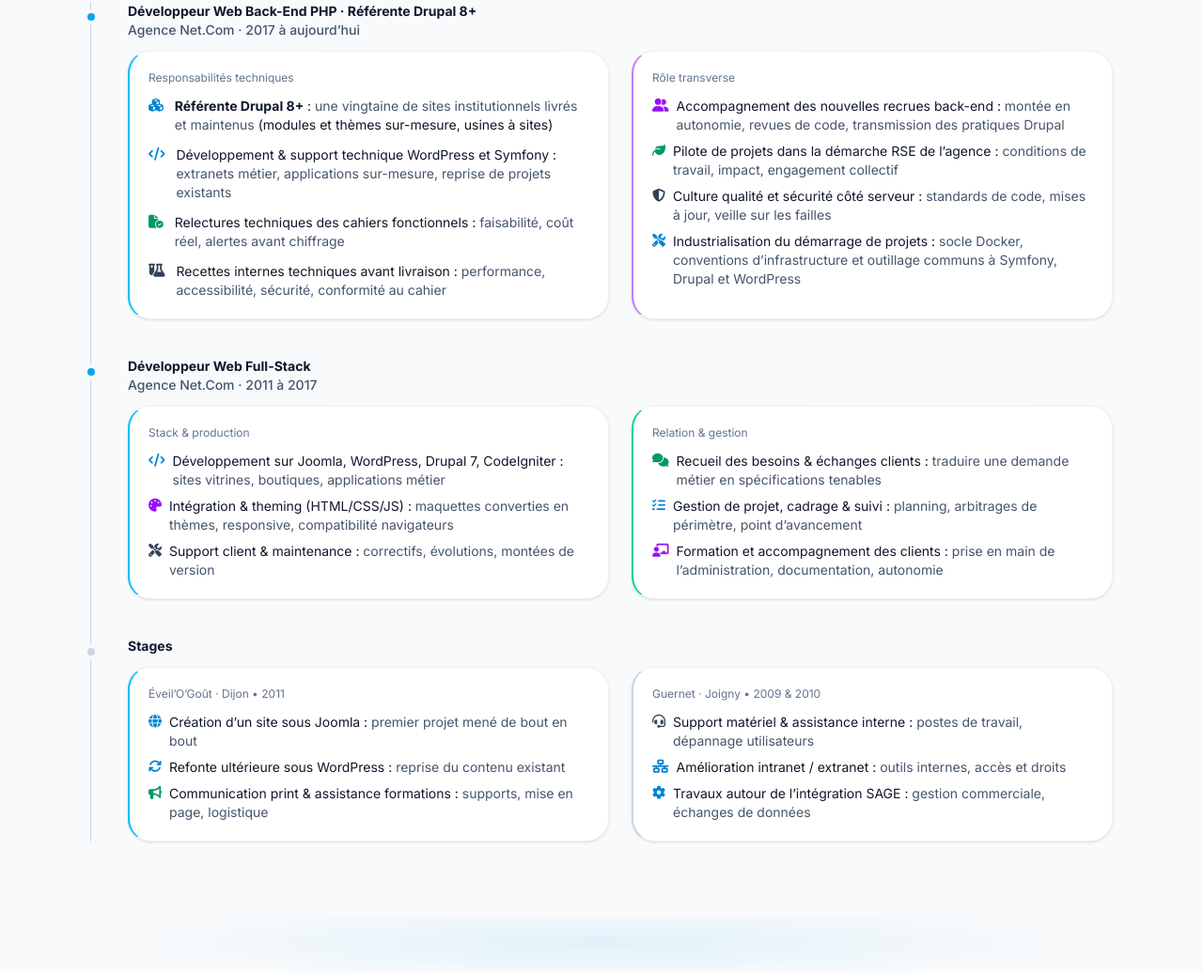
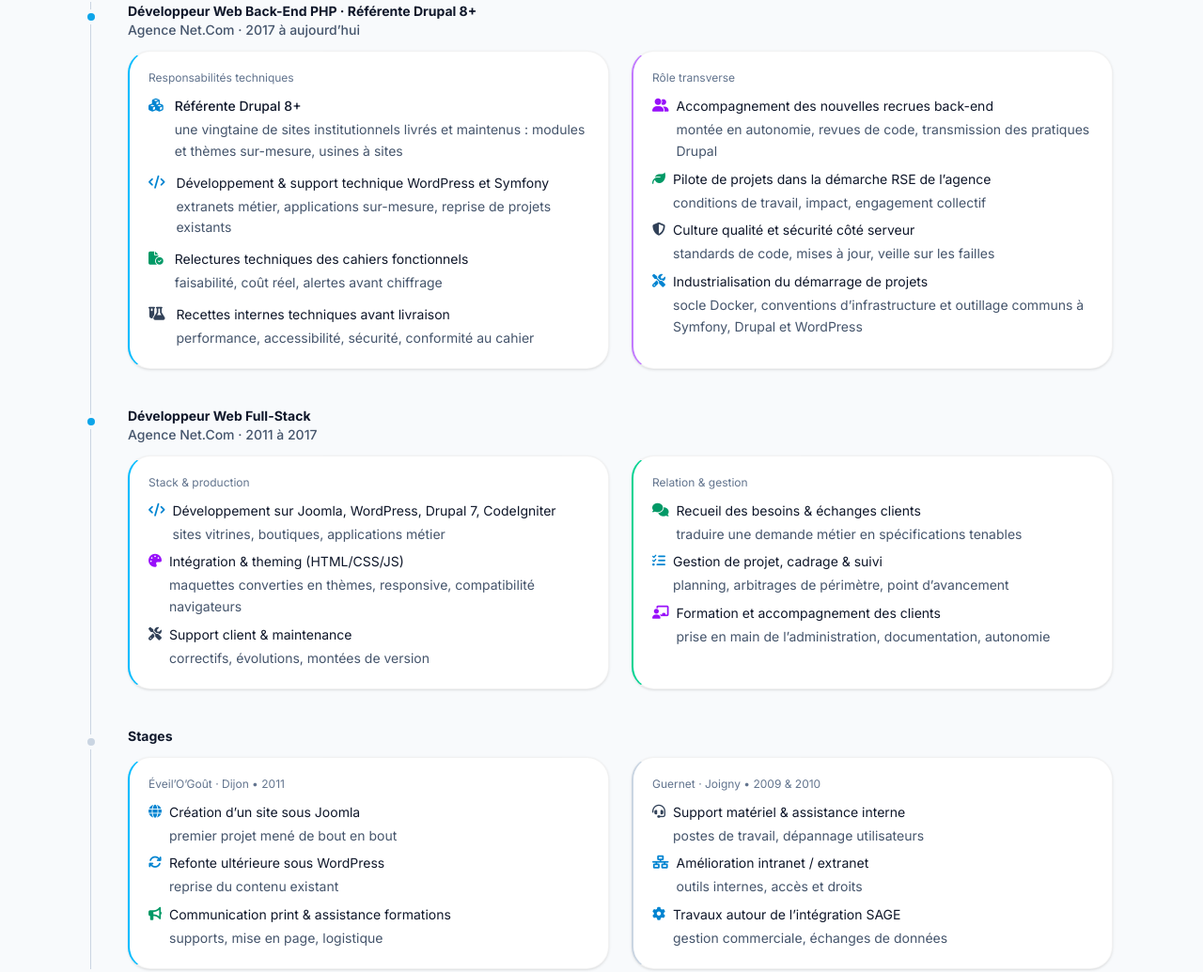
Before and after one commit to mmagny89/mmagny, a plain HTML site: page site/index.html in a window 1280 px wide. Shown: the part 4225-5260 px from the top of the page at 94% size. Drawn offline with nearby package versions, Linux system fonts and the light colour scheme.

Commit message:
refactor(site): aérer les points de la section Expérience
La précision suivait l'intitulé sur la même ligne, séparée par deux
points. Sur quatre points par carte et jusqu'à deux lignes de texte
chacun, les blocs devenaient denses et l'intitulé se perdait dans sa
propre description. Chaque point se lit maintenant sur deux niveaux :
l'intitulé, puis ce qu'il recouvre.

```diff
--- a/site/index.html
+++ b/site/index.html
@@ -755,19 +755,19 @@
                 <div class="card p-5 border-l-2 border-l-sky-400">
                     <p class="text-xs text-slate-500">Responsabilités techniques</p>
                     <ul class="mt-3 text-sm space-y-3">
-                        <li class="flex gap-3 items-start"><i class="fa-solid fa-cubes mt-0.5 text-sky-600"></i><span><strong>Référente Drupal 8+</strong> : <span class="text-slate-600">une vingtaine de sites institutionnels livrés et maintenus</span> (modules et thèmes sur-mesure, usines à sites)</span></li>
-                        <li class="flex gap-3 items-start"><i class="fa-solid fa-code mt-0.5 text-sky-600"></i><span>Développement &amp; support technique WordPress et Symfony : <span class="text-slate-600">extranets métier, applications sur-mesure, reprise de projets existants</span></span></li><li class="flex gap-3 items-start"><i class="fa-solid fa-file-circle-check mt-0.5 text-emerald-600"></i><span>Relectures techniques des cahiers fonctionnels : <span class="text-slate-600">faisabilité, coût réel, alertes avant chiffrage</span></span></li>
-                        <li class="flex gap-3 items-start"><i class="fa-solid fa-flask-vial mt-0.5 text-slate-700"></i><span>Recettes internes techniques avant livraison : <span class="text-slate-600">performance, accessibilité, sécurité, conformité au cahier</span></span></li>
+                        <li class="flex gap-3 items-start"><i class="fa-solid fa-cubes mt-0.5 text-sky-600"></i><span class="min-w-0"><span class="block font-medium">Référente Drupal 8+</span><span class="block text-slate-600 mt-1 leading-relaxed">une vingtaine de sites institutionnels livrés et maintenus : modules et thèmes sur-mesure, usines à sites</span></span></li>
+                        <li class="flex gap-3 items-start"><i class="fa-solid fa-code mt-0.5 text-sky-600"></i><span class="min-w-0"><span class="block">Développement &amp; support technique WordPress et Symfony</span><span class="block text-slate-600 mt-1 leading-relaxed">extranets métier, applications sur-mesure, reprise de projets existants</span></span></li><li class="flex gap-3 items-start"><i class="fa-solid fa-file-circle-check mt-0.5 text-emerald-600"></i><span class="min-w-0"><span class="block">Relectures techniques des cahiers fonctionnels</span><span class="block text-slate-600 mt-1 leading-relaxed">faisabilité, coût réel, alertes avant chiffrage</span></span></li>
+                        <li class="flex gap-3 items-start"><i class="fa-solid fa-flask-vial mt-0.5 text-slate-700"></i><span class="min-w-0"><span class="block">Recettes internes techniques avant livraison</span><span class="block text-slate-600 mt-1 leading-relaxed">performance, accessibilité, sécurité, conformité au cahier</span></span></li>
                     </ul>
                 </div>
 
                 <div class="card p-5 border-l-2 border-l-purple-400">
                     <p class="text-xs text-slate-500">Rôle transverse</p>
                     <ul class="mt-3 text-sm space-y-2">
-                        <li class="flex gap-2"><i class="fa-solid fa-user-group mt-0.5 text-purple-600"></i><span>Accompagnement des nouvelles recrues back-end : <span class="text-slate-600">montée en autonomie, revues de code, transmission des pratiques Drupal</span></span></li>
-                        <li class="flex gap-2"><i class="fa-solid fa-leaf mt-0.5 text-emerald-600"></i><span>Pilote de projets dans la démarche RSE de l’agence : <span class="text-slate-600">conditions de travail, impact, engagement collectif</span></span></li>
-                        <li class="flex gap-2"><i class="fa-solid fa-shield-halved mt-0.5 text-slate-700"></i><span>Culture qualité et sécurité côté serveur : <span class="text-slate-600">standards de code, mises à jour, veille sur les failles</span></span></li>
-                        <li class="flex gap-2"><i class="fa-solid fa-screwdriver-wrench mt-0.5 text-sky-600"></i><span>Industrialisation du démarrage de projets : <span class="text-slate-600">socle Docker, conventions d’infrastructure et outillage communs à Symfony, Drupal et WordPress</span></span></li>
+                        <li class="flex gap-2"><i class="fa-solid fa-user-group mt-0.5 text-purple-600"></i><span class="min-w-0"><span class="block">Accompagnement des nouvelles recrues back-end</span><span class="block text-slate-600 mt-1 leading-relaxed">montée en autonomie, revues de code, transmission des pratiques Drupal</span></span></li>
+                        <li class="flex gap-2"><i class="fa-solid fa-leaf mt-0.5 text-emerald-600"></i><span class="min-w-0"><span class="block">Pilote de projets dans la démarche RSE de l’agence</span><span class="block text-slate-600 mt-1 leading-relaxed">conditions de travail, impact, engagement collectif</span></span></li>
+                        <li class="flex gap-2"><i class="fa-solid fa-shield-halved mt-0.5 text-slate-700"></i><span class="min-w-0"><span class="block">Culture qualité et sécurité côté serveur</span><span class="block text-slate-600 mt-1 leading-relaxed">standards de code, mises à jour, veille sur les failles</span></span></li>
+                        <li class="flex gap-2"><i class="fa-solid fa-screwdriver-wrench mt-0.5 text-sky-600"></i><span class="min-w-0"><span class="block">Industrialisation du démarrage de projets</span><span class="block text-slate-600 mt-1 leading-relaxed">socle Docker, conventions d’infrastructure et outillage communs à Symfony, Drupal et WordPress</span></span></li>
                     </ul>
                 </div>
             </div>
@@ -786,18 +786,18 @@
                 <div class="card p-5 border-l-2 border-l-sky-400">
                     <p class="text-xs text-slate-500">Stack &amp; production</p>
                     <ul class="mt-3 text-sm space-y-2">
-                        <li class="flex gap-2"><i class="fa-solid fa-code mt-0.5 text-sky-600"></i><span>Développement sur Joomla, WordPress, Drupal 7, CodeIgniter : <span class="text-slate-600">sites vitrines, boutiques, applications métier</span></span></li>
-                        <li class="flex gap-2"><i class="fa-solid fa-palette mt-0.5 text-purple-600"></i><span>Intégration &amp; theming (HTML/CSS/JS) : <span class="text-slate-600">maquettes converties en thèmes, responsive, compatibilité navigateurs</span></span></li>
-                        <li class="flex gap-2"><i class="fa-solid fa-screwdriver-wrench mt-0.5 text-slate-700"></i><span>Support client &amp; maintenance : <span class="text-slate-600">correctifs, évolutions, montées de version</span></span></li>
+                        <li class="flex gap-2"><i class="fa-solid fa-code mt-0.5 text-sky-600"></i><span class="min-w-0"><span class="block">Développement sur Joomla, WordPress, Drupal 7, CodeIgniter</span><span class="block text-slate-600 mt-1 leading-relaxed">sites vitrines, boutiques, applications métier</span></span></li>
+                        <li class="flex gap-2"><i class="fa-solid fa-palette mt-0.5 text-purple-600"></i><span class="min-w-0"><span class="block">Intégration &amp; theming (HTML/CSS/JS)</span><span class="block text-slate-600 mt-1 leading-relaxed">maquettes converties en thèmes, responsive, compatibilité navigateurs</span></span></li>
+                        <li class="flex gap-2"><i class="fa-solid fa-screwdriver-wrench mt-0.5 text-slate-700"></i><span class="min-w-0"><span class="block">Support client &amp; maintenance</span><span class="block text-slate-600 mt-1 leading-relaxed">correctifs, évolutions, montées de version</span></span></li>
                     </ul>
                 </div>
 
                 <div class="card p-5 border-l-2 border-l-emerald-400">
                     <p class="text-xs text-slate-500">Relation &amp; gestion</p>
                     <ul class="mt-3 text-sm space-y-2">
-                        <li class="flex gap-2"><i class="fa-solid fa-comments mt-0.5 text-emerald-600"></i><span>Recueil des besoins &amp; échanges clients : <span class="text-slate-600">traduire une demande métier en spécifications tenables</span></span></li>
-                        <li class="flex gap-2"><i class="fa-solid fa-list-check mt-0.5 text-sky-600"></i><span>Gestion de projet, cadrage &amp; suivi : <span class="text-slate-600">planning, arbitrages de périmètre, point d’avancement</span></span></li>
-                        <li class="flex gap-2"><i class="fa-solid fa-chalkboard-user mt-0.5 text-purple-600"></i><span>Formation et accompagnement des clients : <span class="text-slate-600">prise en main de l’administration, documentation, autonomie</span></span></li>
+                        <li class="flex gap-2"><i class="fa-solid fa-comments mt-0.5 text-emerald-600"></i><span class="min-w-0"><span class="block">Recueil des besoins &amp; échanges clients</span><span class="block text-slate-600 mt-1 leading-relaxed">traduire une demande métier en spécifications tenables</span></span></li>
+                        <li class="flex gap-2"><i class="fa-solid fa-list-check mt-0.5 text-sky-600"></i><span class="min-w-0"><span class="block">Gestion de projet, cadrage &amp; suivi</span><span class="block text-slate-600 mt-1 leading-relaxed">planning, arbitrages de périmètre, point d’avancement</span></span></li>
+                        <li class="flex gap-2"><i class="fa-solid fa-chalkboard-user mt-0.5 text-purple-600"></i><span class="min-w-0"><span class="block">Formation et accompagnement des clients</span><span class="block text-slate-600 mt-1 leading-relaxed">prise en main de l’administration, documentation, autonomie</span></span></li>
                     </ul>
                 </div>
             </div>
@@ -816,9 +816,9 @@
                 <div class="card p-5 border-l-2 border-l-sky-400">
                     <p class="text-xs text-slate-500">Éveil’O’Goût · Dijon • <time>2011</time></p>
                     <ul class="mt-3 text-sm space-y-2">
-                        <li class="flex gap-2"><i class="fa-solid fa-globe mt-0.5 text-sky-600"></i><span>Création d’un site sous Joomla : <span class="text-slate-600">premier projet mené de bout en bout</span></span></li>
-                        <li class="flex gap-2"><i class="fa-solid fa-arrows-rotate mt-0.5 text-sky-600"></i><span>Refonte ultérieure sous WordPress : <span class="text-slate-600">reprise du contenu existant</span></span></li>
-                        <li class="flex gap-2"><i class="fa-solid fa-bullhorn mt-0.5 text-emerald-600"></i><span>Communication print &amp; assistance formations : <span class="text-slate-600">supports, mise en page, logistique</span></span></li>
+                        <li class="flex gap-2"><i class="fa-solid fa-globe mt-0.5 text-sky-600"></i><span class="min-w-0"><span class="block">Création d’un site sous Joomla</span><span class="block text-slate-600 mt-1 leading-relaxed">premier projet mené de bout en bout</span></span></li>
+                        <li class="flex gap-2"><i class="fa-solid fa-arrows-rotate mt-0.5 text-sky-600"></i><span class="min-w-0"><span class="block">Refonte ultérieure sous WordPress</span><span class="block text-slate-600 mt-1 leading-relaxed">reprise du contenu existant</span></span></li>
+                        <li class="flex gap-2"><i class="fa-solid fa-bullhorn mt-0.5 text-emerald-600"></i><span class="min-w-0"><span class="block">Communication print &amp; assistance formations</span><span class="block text-slate-600 mt-1 leading-relaxed">supports, mise en page, logistique</span></span></li>
                     </ul>
                 </div>
 
@@ -826,9 +826,9 @@
                 <div class="card p-5 border-l-2 border-l-slate-300">
                     <p class="text-xs text-slate-500">Guernet · Joigny • <time>2009 &amp; 2010</time></p>
                     <ul class="mt-3 text-sm space-y-2">
-                        <li class="flex gap-2"><i class="fa-solid fa-headset mt-0.5 text-slate-700"></i><span>Support matériel &amp; assistance interne : <span class="text-slate-600">postes de travail, dépannage utilisateurs</span></span></li>
-                        <li class="flex gap-2"><i class="fa-solid fa-network-wired mt-0.5 text-sky-600"></i><span>Amélioration intranet / extranet : <span class="text-slate-600">outils internes, accès et droits</span></span></li>
-                        <li class="flex gap-2"><i class="fa-solid fa-gear mt-0.5 text-sky-600"></i><span>Travaux autour de l’intégration SAGE : <span class="text-slate-600">gestion commerciale, échanges de données</span></span></li>
+                        <li class="flex gap-2"><i class="fa-solid fa-headset mt-0.5 text-slate-700"></i><span class="min-w-0"><span class="block">Support matériel &amp; assistance interne</span><span class="block text-slate-600 mt-1 leading-relaxed">postes de travail, dépannage utilisateurs</span></span></li>
+                        <li class="flex gap-2"><i class="fa-solid fa-network-wired mt-0.5 text-sky-600"></i><span class="min-w-0"><span class="block">Amélioration intranet / extranet</span><span class="block text-slate-600 mt-1 leading-relaxed">outils internes, accès et droits</span></span></li>
+                        <li class="flex gap-2"><i class="fa-solid fa-gear mt-0.5 text-sky-600"></i><span class="min-w-0"><span class="block">Travaux autour de l’intégration SAGE</span><span class="block text-slate-600 mt-1 leading-relaxed">gestion commerciale, échanges de données</span></span></li>
                     </ul>
                 </div>
             </div>
```
